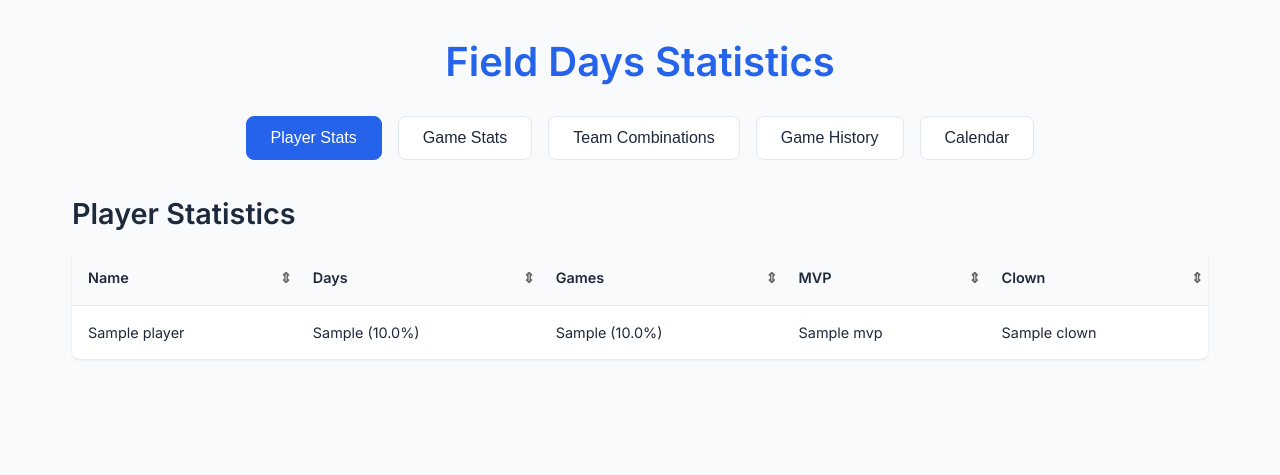
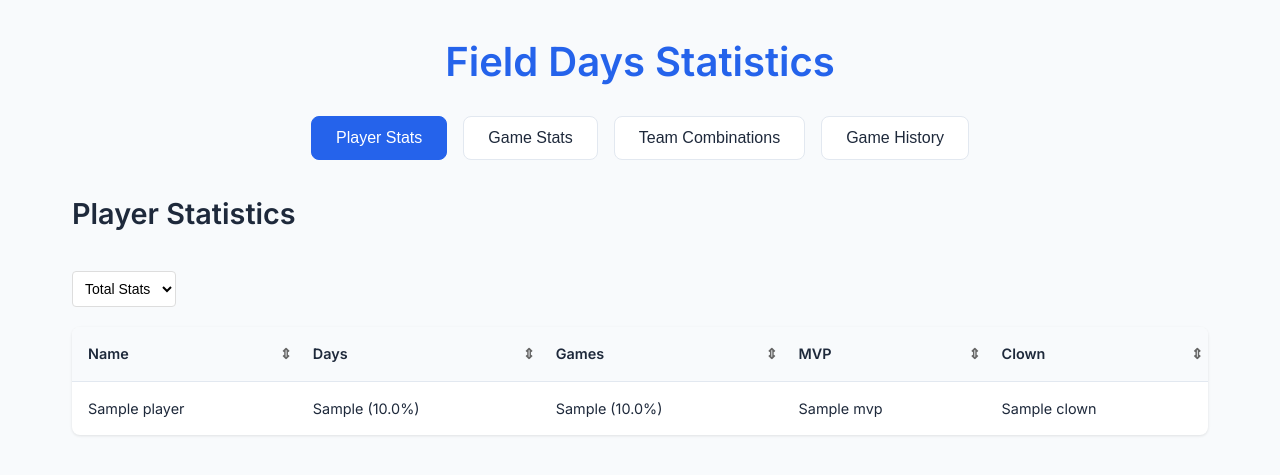
Before and after one commit to jmsellitti1/Field-Days, a Flask app: template templates/index.html in a window 1280 px wide. Shown: the top 475 px of the page. Run offline with Flask 3, Linux system fonts and the light colour scheme; the template is opened without the code that fills it: most values are stand-ins (such as "Sample title", 1, 10 or a date in 2020).

Commit message:
Updated formatting, dropdown menus on stats pages not working

```diff
--- a/app.py
+++ b/app.py
@@ -6,19 +6,50 @@ app = Flask(__name__)
 
 def load_data():
     excel_file = "Field_Days.xlsx"
-    stats = pd.read_excel(excel_file, sheet_name="Stats")
     teams = pd.read_excel(excel_file, sheet_name="Teams")
     days = pd.read_excel(excel_file, sheet_name="Days")
-    return stats, teams, days
+
+    # Get all sheet names
+    all_sheets = pd.ExcelFile(excel_file).sheet_names
+
+    # Load all stats sheets including total stats
+    season_stats = {
+        'total': pd.read_excel(excel_file, sheet_name="Stats")
+    }
+
+    # Load season-specific stats by finding sheets that end with "Stats" (excluding the total "Stats" sheet)
+    for sheet in all_sheets:
+        if sheet.endswith("Stats") and sheet != "Stats":
+            year = sheet.replace(" Stats", "")
+            try:
+                season_stats[year] = pd.read_excel(excel_file, sheet_name=sheet)
+            except:
+                continue
+
+    return teams, days, season_stats
 
 @app.route('/')
 def index():
-    stats, teams, days = load_data()
+    teams, days, season_stats = load_data()
     teams_data = teams.to_dict('records')
+
+    # Convert dates to datetime if they aren't already
+    days['Date'] = pd.to_datetime(days['Date'])
+
+    # Sort days by date in descending order (newest first)
+    days = days.sort_values('Date', ascending=False)
+
+    # Add year to each day's data
+    days_data = days.to_dict('records')
+    for day in days_data:
+        day['year'] = day['Date'].year
+        # Convert datetime to string for JSON serialization
+        day['Date'] = day['Date'].strftime('%m/%d/%Y')
+
     return render_template('index.html',
-                         stats=stats.to_dict('records'),
                          teams=teams_data,
-                         days=days.to_dict('records'))
+                         days=days_data,
+                         season_stats={year: data.to_dict('records') for year, data in season_stats.items()})
 
 @app.route('/health')
 def health_check():
--- a/templates/index.html
+++ b/templates/index.html
@@ -48,6 +48,27 @@
         .game-button.active {
             background-color: #4CAF50;
             color: white;
+        }
+
+        /* Season Dropdown Styles */
+        .season-select {
+            margin: 20px 0;
+            padding: 8px;
+            border: 1px solid #ddd;
+            border-radius: 4px;
+            background-color: white;
+            font-size: 14px;
+            cursor: pointer;
+        }
+
+        .season-select:hover {
+            border-color: #4CAF50;
+        }
+
+        .season-select:focus {
+            outline: none;
+            border-color: #4CAF50;
+            box-shadow: 0 0 0 2px rgba(76, 175, 80, 0.2);
         }
 
         /* Calendar Styles */
@@ -166,13 +187,18 @@
                 <button onclick="showSection('gamestats')">Game Stats</button>
                 <button onclick="showSection('teams')">Team Combinations</button>
                 <button onclick="showSection('days')">Game History</button>
-                <button onclick="showSection('calendar')">Calendar</button>
             </nav>
         </header>
 
         <main>
             <section id="stats" class="active">
                 <h2>Player Statistics</h2>
+                <select id="playerStatsSeasonSelect" class="season-select" onchange="updatePlayerStats()">
+                    <option value="total">Total Stats</option>
+                    {% for year in season_stats.keys()|sort if year != 'total' %}
+                        <option value="{{ year }}">{{ year }}</option>
+                    {% endfor %}
+                </select>
                 <div class="table-container">
                     <table>
                         <thead>
@@ -185,7 +211,7 @@
                             </tr>
                         </thead>
                         <tbody>
-                            {% for player in stats %}
+                            {% for player in season_stats['total'] %}
                             <tr>
                                 <td>{{ player.Name }}</td>
                                 <td>{{ player['Days Record'] }} ({{ "%.1f"|format(player['Days Pct'] * 100) }}%)</td>
@@ -307,6 +333,12 @@
 
             <section id="gamestats">
                 <h2>Game Statistics</h2>
+                <select id="gameStatsSeasonSelect" class="season-select" onchange="updateGameStats()">
+                    <option value="total">Total Stats</option>
+                    {% for year in season_stats.keys()|sort if year != 'total' %}
+                        <option value="{{ year }}">{{ year }}</option>
+                    {% endfor %}
+                </select>
                 <div class="game-buttons">
                     {% set games = [] %}
                     {% for day in days %}
@@ -336,31 +368,6 @@
                         </tbody>
                     </table>
                 </div>
-            </section>
-
-            <section id="calendar">
-                <h2>Game Calendar</h2>
-                <div class="calendar-header">
-                    <div class="calendar-nav">
-                        <button onclick="previousMonth()">&lt;</button>
-                        <h3 id="currentMonthYear"></h3>
-                        <button onclick="nextMonth()">&gt;</button>
-                    </div>
-                </div>
-                <div class="calendar">
-                    <div class="weekday-header">Sun</div>
-                    <div class="weekday-header">Mon</div>
-                    <div class="weekday-header">Tue</div>
-                    <div class="weekday-header">Wed</div>
-                    <div class="weekday-header">Thu</div>
-                    <div class="weekday-header">Fri</div>
-                    <div class="weekday-header">Sat</div>
-                </div>
-                <div id="gamePopup" class="game-popup">
-                    <button class="close-popup" onclick="closePopup()">×</button>
-                    <div id="popupContent"></div>
-                </div>
-                <div id="gamePopupOverlay" class="game-popup-overlay" onclick="closePopup()"></div>
             </section>
         </main>
     </div>
@@ -456,14 +463,17 @@
             rows.forEach(row => tbody.appendChild(row));
         }
 
-        // Store game statistics for each player
-        let gameStats = {};
+        let currentGameSortColumn = -1;
+        let currentGameSortDirection = 'desc';
+        let originalGameStats = {};
+        let seasonStats = JSON.parse('{{ season_stats|tojson|safe }}');
 
         document.addEventListener('DOMContentLoaded', function() {
             // Initialize game statistics
             const rows = document.querySelectorAll('#days tbody .day-row');
             rows.forEach(row => {
-                const date = row.cells[1].textContent;
+                const dateStr = row.cells[1].textContent;
+                const year = new Date(dateStr).getFullYear();
                 const team1 = row.cells[2].textContent.split(', ');
                 const team2 = row.cells[3].textContent.split(', ');
                 const gamesRow = row.nextElementSibling;
@@ -477,9 +487,19 @@
 
                         // Initialize player stats if needed
                         [...team1, ...team2].forEach(player => {
-                            if (!gameStats[gameName]) gameStats[gameName] = {};
-                            if (!gameStats[gameName][player]) {
-                                gameStats[gameName][player] = {
+                            if (!originalGameStats[gameName]) originalGameStats[gameName] = {};
+                            if (!originalGameStats[gameName][player]) {
+                                originalGameStats[gameName][player] = {};
+                            }
+                            if (!originalGameStats[gameName][player][year]) {
+                                originalGameStats[gameName][player][year] = {
+                                    wins: 0,
+                                    losses: 0,
+                                    name: player
+                                };
+                            }
+                            if (!originalGameStats[gameName][player]['total']) {
+                                originalGameStats[gameName][player]['total'] = {
                                     wins: 0,
                                     losses: 0,
                                     name: player
@@ -490,24 +510,31 @@
                         // Update stats based on game result
                         if (score1 > score2) {
                             team1.forEach(player => {
-                                gameStats[gameName][player].wins += score1;
-                                gameStats[gameName][player].losses += score2;
+                                originalGameStats[gameName][player][year].wins += score1;
+                                originalGameStats[gameName][player][year].losses += score2;
+                                originalGameStats[gameName][player]['total'].wins += score1;
+                                originalGameStats[gameName][player]['total'].losses += score2;
                             });
                             team2.forEach(player => {
-                                gameStats[gameName][player].wins += score2;
-                                gameStats[gameName][player].losses += score1;
+                                originalGameStats[gameName][player][year].wins += score2;
+                                originalGameStats[gameName][player][year].losses += score1;
+                                originalGameStats[gameName][player]['total'].wins += score2;
+                                originalGameStats[gameName][player]['total'].losses += score1;
                             });
                         } else if (score2 > score1) {
                             team2.forEach(player => {
-                                gameStats[gameName][player].wins += score2;
-                                gameStats[gameName][player].losses += score1;
+                                originalGameStats[gameName][player][year].wins += score2;
+                                originalGameStats[gameName][player][year].losses += score1;
+                                originalGameStats[gameName][player]['total'].wins += score2;
+                                originalGameStats[gameName][player]['total'].losses += score1;
                             });
                             team1.forEach(player => {
-                                gameStats[gameName][player].wins += score1;
-                                gameStats[gameName][player].losses += score2;
+                                originalGameStats[gameName][player][year].wins += score1;
+                                originalGameStats[gameName][player][year].losses += score2;
+                                originalGameStats[gameName][player]['total'].wins += score1;
+                                originalGameStats[gameName][player]['total'].losses += score2;
                             });
                         }
-                        // If scores are equal, no stats are updated (no ties counted)
                     });
                 }
             });
@@ -517,26 +544,57 @@
             if (firstGameButton) {
                 showGameStats(firstGameButton.dataset.game);
             }
-
-            // Initialize calendar
-            initializeCalendar();
         });
 
+        function updatePlayerStats() {
+            const season = document.getElementById('playerStatsSeasonSelect').value;
+            const tbody = document.querySelector('#stats tbody');
+            tbody.innerHTML = '';
+
+            // Get stats for the selected season (including total)
+            const statsToShow = seasonStats[season] || [];
+
+            // Display the stats
+            statsToShow.forEach(player => {
+                const row = document.createElement('tr');
+                row.innerHTML = `
+                    <td>${player.Name}</td>
+                    <td>${player['Days Record']} (${(player['Days Pct'] * 100).toFixed(1)}%)</td>
+                    <td>${player['Games Record']} (${(player['Games Pct'] * 100).toFixed(1)}%)</td>
+                    <td>${player.MVP}</td>
+                    <td>${player.Clown}</td>
+                `;
+                tbody.appendChild(row);
+            });
+        }
+
         function showGameStats(gameName) {
+            const season = document.getElementById('gameStatsSeasonSelect').value;
+
             // Update active button
             document.querySelectorAll('.game-button').forEach(btn => {
                 btn.classList.toggle('active', btn.dataset.game === gameName);
             });
 
-            // Get stats for selected game
-            const gameData = gameStats[gameName];
+            // Get stats for selected game and season
+            const gameData = originalGameStats[gameName];
             const tbody = document.getElementById('gameStatsBody');
             tbody.innerHTML = '';
 
+            if (!gameData) return;
+
             // Convert object to array for sorting
-            const players = Object.values(gameData);
+            const players = Object.entries(gameData)
+                .map(([playerName, seasonData]) => {
+                    const stats = season === 'total' ? seasonData['total'] : seasonData[parseInt(season)];
+                    return stats ? {
+                        name: playerName,
+                        ...stats
+                    } : null;
+                })
+                .filter(player => player && (player.wins > 0 || player.losses > 0));
 
-            // Sort by win percentage initially
+            // Sort by win percentage
             players.sort((a, b) => {
                 const aPct = a.wins / (a.wins + a.losses);
                 const bPct = b.wins / (b.wins + b.losses);
@@ -556,8 +614,12 @@
             });
         }
 
-        let currentGameSortColumn = -1;
-        let currentGameSortDirection = 'desc';
+        function updateGameStats() {
+            const activeGameButton = document.querySelector('.game-button.active');
+            if (activeGameButton) {
+                showGameStats(activeGameButton.dataset.game);
+            }
+        }
 
         function sortGameTable(columnIndex, sortType) {
             const tbody = document.getElementById('gameStatsBody');
@@ -601,143 +663,6 @@
             // Reorder the table
             rows.forEach(row => tbody.appendChild(row));
         }
-
-        // Calendar functionality
-        let currentDate = new Date();
-        let gameDates = {};
-
-        function initializeCalendar() {
-            // Parse game dates from the days table
-            const rows = document.querySelectorAll('#days tbody .day-row');
-            rows.forEach(row => {
-                const dateStr = row.cells[1].textContent;
-                const date = new Date(dateStr);
-                const dateKey = date.toISOString().split('T')[0];
-
-                gameDates[dateKey] = {
-                    team1: row.cells[2].textContent,
-                    team2: row.cells[3].textContent,
-                    score: row.cells[4].textContent,
-                    mvp: row.cells[5].textContent,
-                    clown: row.cells[6].textContent,
-                    games: []
-                };
-
-                // Get games details
-                const gamesRow = row.nextElementSibling;
-                if (gamesRow && gamesRow.classList.contains('games-details')) {
-                    const gameItems = gamesRow.querySelectorAll('.game-item');
-                    gameItems.forEach(game => {
-                        gameDates[dateKey].games.push({
-                            name: game.querySelector('.game-name').textContent,
-                            score: game.querySelector('.game-score').textContent
-                        });
-                    });
-                }
-            });
-
-            renderCalendar();
-        }
-
-        function renderCalendar() {
-            const year = currentDate.getFullYear();
-            const month = currentDate.getMonth();
-
-            // Update header
-            document.getElementById('currentMonthYear').textContent =
-                new Date(year, month).toLocaleString('default', { month: 'long', year: 'numeric' });
-
-            const firstDay = new Date(year, month, 1);
-            const lastDay = new Date(year, month + 1, 0);
-            const startingDay = firstDay.getDay();
-            const totalDays = lastDay.getDate();
-
-            const calendar = document.querySelector('.calendar');
-            // Clear existing days after headers
-            while (calendar.children.length > 7) {
-                calendar.removeChild(calendar.lastChild);
-            }
-
-            // Add days from previous month
-            const prevMonthLastDay = new Date(year, month, 0).getDate();
-            for (let i = startingDay - 1; i >= 0; i--) {
-                const dayDiv = createDayElement(prevMonthLastDay - i, true);
-                calendar.appendChild(dayDiv);
-            }
-
-            // Add days of current month
-            for (let day = 1; day <= totalDays; day++) {
-                const date = new Date(year, month, day);
-                const dateKey = date.toISOString().split('T')[0];
-                const dayDiv = createDayElement(day, false, gameDates[dateKey]);
-
-                // Add today class if it's today
-                const today = new Date();
-                if (date.toDateString() === today.toDateString()) {
-                    dayDiv.classList.add('today');
-                }
-
-                calendar.appendChild(dayDiv);
-            }
-
-            // Add days from next month
-            const remainingSlots = 42 - (startingDay + totalDays); // 42 = 6 rows × 7 days
-            for (let day = 1; day <= remainingSlots; day++) {
-                const dayDiv = createDayElement(day, true);
-                calendar.appendChild(dayDiv);
-            }
-        }
-
-        function createDayElement(day, isOtherMonth, gameData = null) {
-            const dayDiv = document.createElement('div');
-            dayDiv.className = 'calendar-day' + (isOtherMonth ? ' other-month' : '');
-            dayDiv.textContent = day;
-
-            if (gameData) {
-                dayDiv.classList.add('has-games');
-                dayDiv.onclick = () => showGameDetails(gameData);
-            }
-
-            return dayDiv;
-        }
-
-        function showGameDetails(gameData) {
-            const popup = document.getElementById('gamePopup');
-            const overlay = document.getElementById('gamePopupOverlay');
-            const content = document.getElementById('popupContent');
-
-            content.innerHTML = `
-                <h3>Game Details</h3>
-                <p><strong>Teams:</strong> ${gameData.team1} vs ${gameData.team2}</p>
-                <p><strong>Score:</strong> ${gameData.score}</p>
-                <p><strong>MVP:</strong> ${gameData.mvp}</p>
-                <p><strong>Clown:</strong> ${gameData.clown}</p>
-                <h4>Games:</h4>
-                <ul>
-                    ${gameData.games.map(game => `
-                        <li>${game.name}: ${game.score}</li>
-                    `).join('')}
-                </ul>
-            `;
-
-            popup.style.display = 'block';
-            overlay.style.display = 'block';
-        }
-
-        function closePopup() {
-            document.getElementById('gamePopup').style.display = 'none';
-            document.getElementById('gamePopupOverlay').style.display = 'none';
-        }
-
-        function previousMonth() {
-            currentDate.setMonth(currentDate.getMonth() - 1);
-            renderCalendar();
-        }
-
-        function nextMonth() {
-            currentDate.setMonth(currentDate.getMonth() + 1);
-            renderCalendar();
-        }
     </script>
 </body>
 </html>
```
